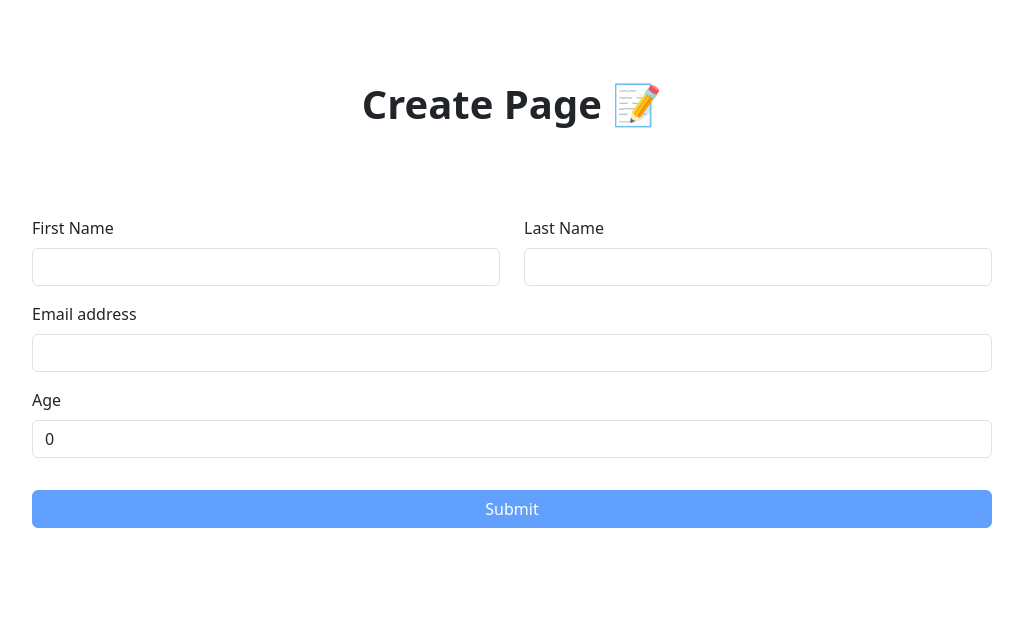
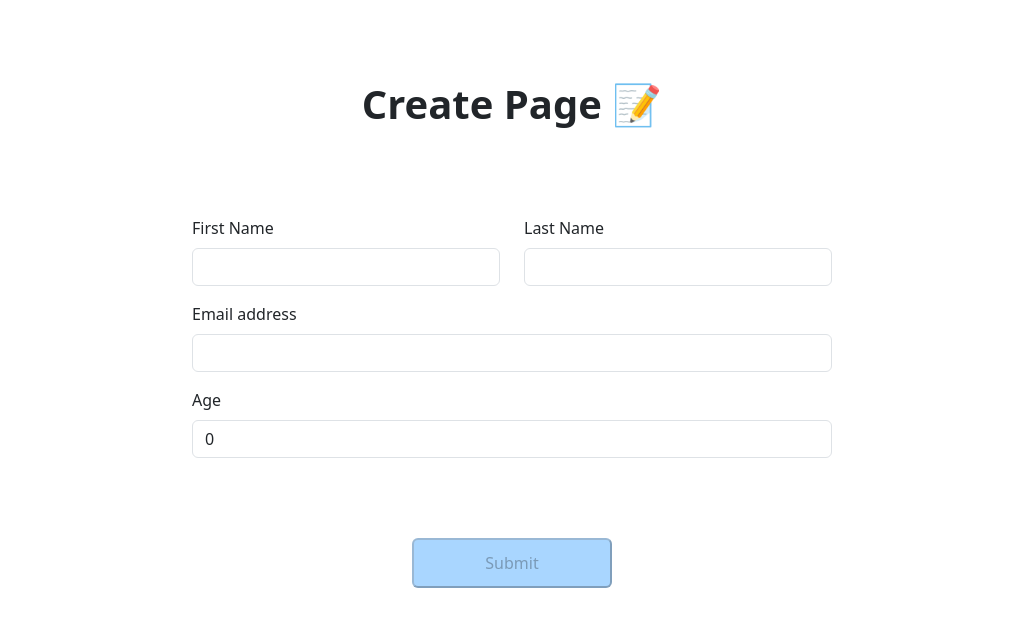
Before and after one commit to Shivvvva/ang-crud-app, an Angular app: page /create in a window 1280 px wide. Shown: the top 626 px of the page, without its empty margins (128-1151 px from the left). Built offline with nearby package versions, Linux system fonts and the light colour scheme.

Commit message:
user interface changes

```diff
--- a/src/app/create/create.component.css
+++ b/src/app/create/create.component.css
@@ -7,3 +7,10 @@ small {
 .crtHd::after {
   content: " 📝";
 }
+
+.btnCrt {
+  background-color: rgb(169, 214, 255);
+  border-radius: 6px;
+  height: 50px;
+  width: 200px;
+}
--- a/src/app/create/create.component.html
+++ b/src/app/create/create.component.html
@@ -2,7 +2,7 @@
   <h1 class="crtHd"><b>Create Page</b></h1>
 </div>
 
-<div style="margin-left: 10rem; margin-right: 10rem">
+<div style="margin-left: 20rem; margin-right: 20rem">
   <form [formGroup]="createForm">
     <div class="row">
       <div class="col mb-3">
@@ -147,11 +147,11 @@
         >Age must be greater than 0</small
       >
     </div>
-    <div class="d-grid gap-2" style="margin-top: 2rem">
+    <div style="margin-top: 5rem; display: flex; justify-content: center">
       <button
         (click)="onSubmit()"
         type="submit"
-        class="btn btn-primary"
+        class="btnCrt"
         [disabled]="createForm.invalid"
       >
         Submit
--- a/src/app/edit/edit.component.css
+++ b/src/app/edit/edit.component.css
@@ -7,3 +7,10 @@ small {
 .edtHd::after {
   content: " 📝";
 }
+
+.btnEdit {
+  background-color: rgb(169, 214, 255);
+  border-radius: 6px;
+  height: 50px;
+  width: 200px;
+}
--- a/src/app/edit/edit.component.html
+++ b/src/app/edit/edit.component.html
@@ -2,7 +2,7 @@
   <h1 class="edtHd"><b>Edit Page</b></h1>
 </div>
 
-<div style="margin-left: 10rem; margin-right: 10rem">
+<div style="margin-left: 20rem; margin-right: 20rem">
   <form [formGroup]="editForm">
     <div class="row">
       <div class="col mb-3">
@@ -148,11 +148,11 @@
         >Age must be greater than 0</small
       >
     </div>
-    <div class="d-grid gap-2" style="margin-top: 2rem">
+    <div style="margin-top: 5rem; display: flex; justify-content: center">
       <button
         (click)="onEdit()"
         type="submit"
-        class="btn btn-primary"
+        class="btnEdit"
         [disabled]="editForm.invalid"
       >
         Submit
--- a/src/app/home/home.component.css
+++ b/src/app/home/home.component.css
@@ -18,7 +18,7 @@ thead {
   z-index: 1;
 }
 
-th {
+thead th {
   padding: 20px;
   background-color: beige;
 }
@@ -26,3 +26,10 @@ th {
 tr {
   padding: 10px;
 }
+
+.btnAdd {
+  background-color: rgb(169, 214, 255);
+  border-radius: 6px;
+  height: 50px;
+  width: 50px;
+}
--- a/src/app/home/home.component.html
+++ b/src/app/home/home.component.html
@@ -24,7 +24,7 @@
             text-align: center;
           "
         >
-          <th>Sr No</th>
+          <th>#</th>
           <th>First Name</th>
           <th>Last Name</th>
           <th>Age</th>
@@ -37,7 +37,7 @@
         <!-- iterates over each element of newEmp array -->
         @for (item of newEmp; track $index) {
         <tr style="text-align: center; font-size: medium">
-          <td>{{ $index + 1 }}</td>
+          <th scope="row">{{ $index + 1 }}</th>
           <td>{{ capitalizeWord(item.fName) }}</td>
           <td>{{ capitalizeWord(item.lName) }}</td>
           <td>{{ item.age }}</td>
@@ -103,12 +103,7 @@
 </div>
 
 <div style="display: flex; justify-content: center">
-  <button
-    type="button"
-    class="btn btn-primary"
-    style="width: 200px"
-    routerLink="create"
-  >
+  <button type="button" class="btnAdd" style="width: 200px" routerLink="create">
     Add
   </button>
 </div>
```
